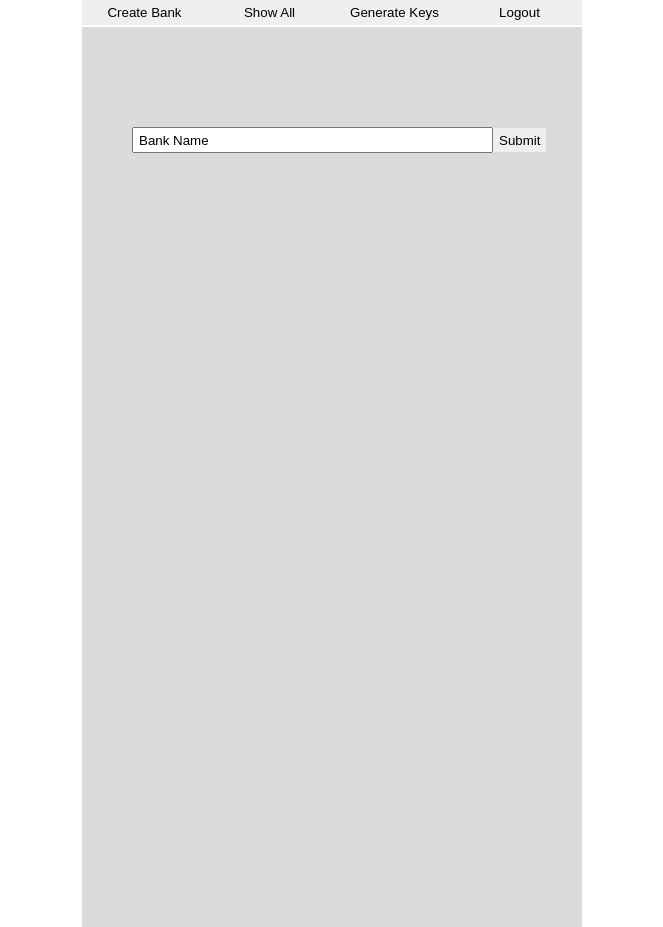
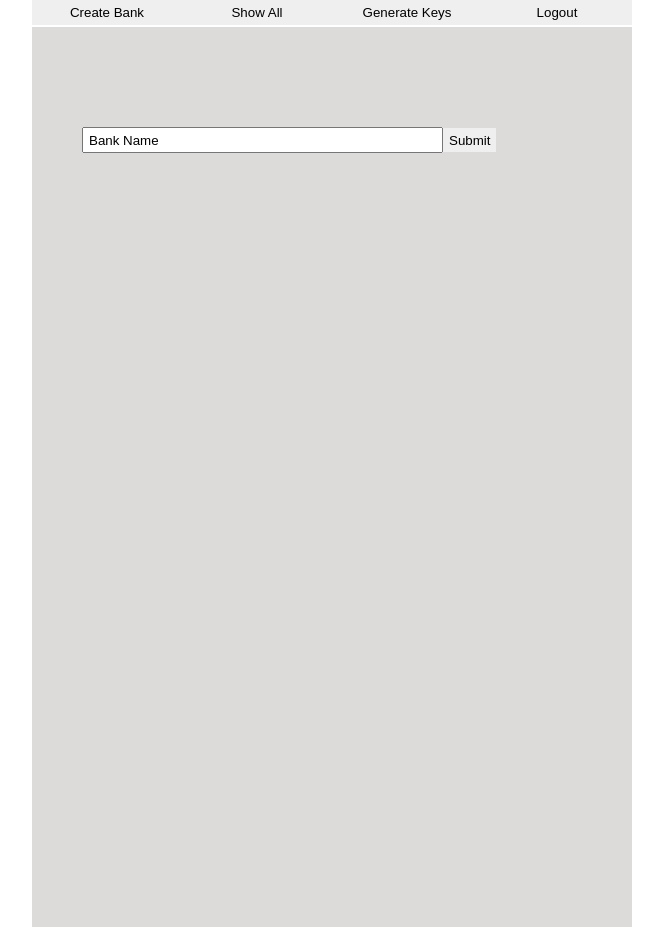
Before and after one commit to kmeda/iris_proj, a Jekyll site: the page built from login_page.html, in a window 1280 px wide. Shown: the whole page, without its empty margins (308-971 px from the left). Built offline with Jekyll 4.4.1, drawn with Linux system fonts in a browser that asks for light colours; Markdown is read by kramdown in place of the engine named in the settings.

Commit message:
logged in

```diff
--- a/assets/css/main.css
+++ b/assets/css/main.css
@@ -81,7 +81,7 @@
     .wrapper-out .menu-bar li {
       display: inline; }
       .wrapper-out .menu-bar li button {
-        width: 125px;
+        width: 150px;
         height: 25px;
         border: none;
         cursor: pointer;
@@ -94,7 +94,7 @@
           color: white;
           border-right: 2px solid; }
   .wrapper-out .content {
-    width: 500px;
+    width: 600px;
     height: 100vh;
     background-color: #dddada;
     border-top: 2px solid white; }
--- a/assets/css/styles/_style.sass
+++ b/assets/css/styles/_style.sass
@@ -48,7 +48,7 @@
       display: inline
 
       button
-        width: 125px
+        width: 150px
         height: 25px
         border: none
         cursor: pointer
@@ -62,7 +62,7 @@
           border-right: 2px solid
 
   .content
-    width: 500px
+    width: 600px
     height: 100vh
     background-color: #dddada
     border-top: 2px solid white
```
Also changed, not shown: 1 other file.
